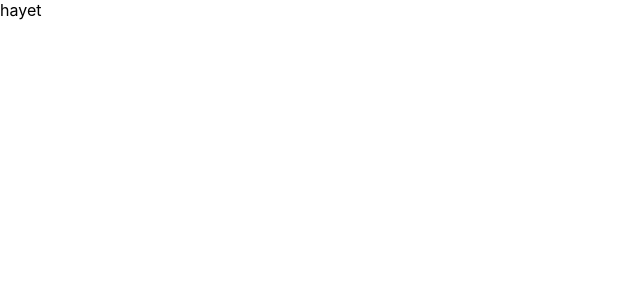
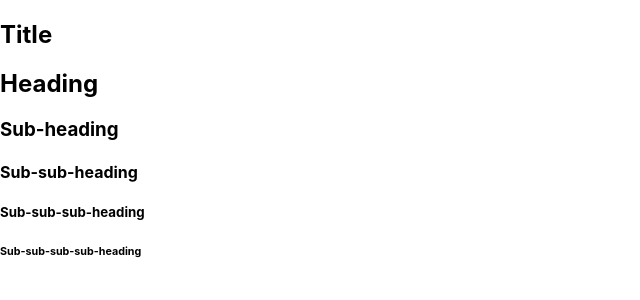
Before and after one commit to hayetmnasrighabri/pratique, a React (Create React App) app: page / in a window 1280 px wide. Shown: the top 300 px of the page, without its empty margins (0-640 px from the left). Built offline with nearby package versions, Linux system fonts and the light colour scheme.

Commit message:
Contexte : une alternative au passage d'accessoires

```diff
--- a/src/App.js
+++ b/src/App.js
@@ -1,12 +1,14 @@
-import React from 'react'
-import Page from './context/Page'
-function App() {
+import Heading from "./heading";
+import Section from "./section";
+export default function Page() {
   return (
-
-      <Page/>
-
-
-  )
+    <Section>
+      <Heading level={1}>Title</Heading>
+      <Heading level={2}>Heading</Heading>
+      <Heading level={3}>Sub-heading</Heading>
+      <Heading level={4}>Sub-sub-heading</Heading>
+      <Heading level={5}>Sub-sub-sub-heading</Heading>
+      <Heading level={6}>Sub-sub-sub-sub-heading</Heading>
+    </Section>
+  );
 }
-
-export default App
--- /dev/null
+++ b/src/heading.js
@@ -0,0 +1,18 @@
+export default function Heading({ level, children }) {
+    switch (level) {
+      case 1:
+        return <h1>{children}</h1>;
+      case 2:
+        return <h2>{children}</h2>;
+      case 3:
+        return <h3>{children}</h3>;
+      case 4:
+        return <h4>{children}</h4>;
+      case 5:
+        return <h5>{children}</h5>;
+      case 6:
+        return <h6>{children}</h6>;
+      default:
+        throw Error('Unknown level: ' + level);
+    }
+  }
--- /dev/null
+++ b/src/section.js
@@ -0,0 +1,7 @@
+export default function Section({ children }) {
+    return (
+      <section className="section">
+        {children}
+      </section>
+    );
+  }
```
Also changed, not shown: src/components/ErrorBoundary.js (deleted, +0 -26 lines), src/components/products.js (deleted, +0 -11 lines).
